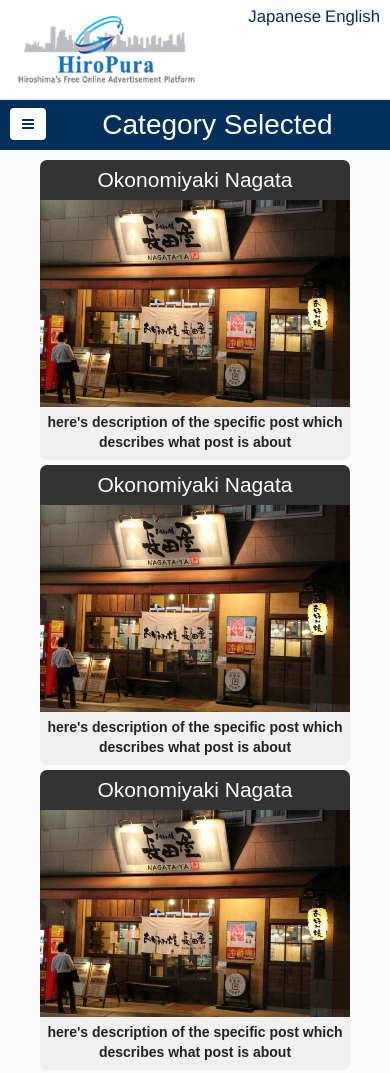
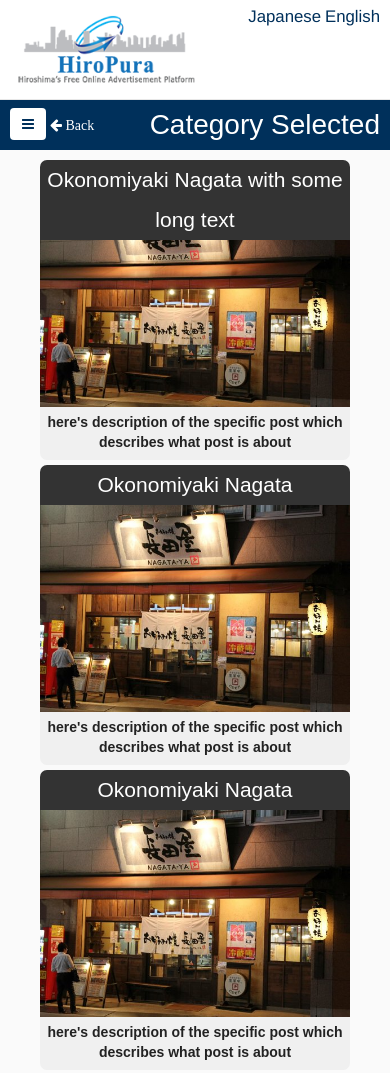
Before and after one commit to phoenixdnd/Hiropura, a plain HTML site: page categories_within.html in a window 390 px wide. Shown: the top 1073 px of the page. Drawn offline with Linux system fonts and the light colour scheme.

Commit message:
added back button

```diff
--- a/categories_within.html
+++ b/categories_within.html
@@ -145,6 +145,9 @@
                                  <button id="toggle_sidebar" class="btn btn-default">
                              <span class="fa fa-bars"></span>
                              </button>
+
+                             <a href="index.html" id="back_link"><span class="fa fa-arrow-left"> Back</span></a>
+
                         </div>
 
 
@@ -154,7 +157,7 @@
 
                         <figure>
                             <a href="full_post.html">
-                                   <h5>Okonomiyaki Nagata</h5>
+                                   <h5>Okonomiyaki Nagata with some long text</h5>
                                     <div class="img_container">
                                     <img src="posts/okonomiyaki_nagata/outdoor_light_view.jpg" class="img-responsive" alt="police or fire station image">
 
--- a/css/admin_pending_post.css
+++ b/css/admin_pending_post.css
@@ -189,8 +189,8 @@
 
 
 #image_view_modal img {
-    width: 100%;
-    height: 100%;
+    width: 600px;
+    height: 500px;
 }
 
 
--- a/css/categories.css
+++ b/css/categories.css
@@ -112,10 +112,19 @@
     color: #ea0101;
 }
 
+#page_content .button_container a#back_link {
+    position: absolute;
+    top: 15px;
+    left: 50px;
+    color: white;
+
+}
+
 #page_content h2 {
     font-family: 'Cairo', sans-serif;
     font-size: 2.5em;
-    padding-left: 45px;
+    padding-left: 90px;
+    padding-right: 10px;
 /*    margin-top: 30px;*/
     margin-top: 0;
     min-height: 50px;
@@ -155,7 +164,7 @@
     color: white;
     font-size: 1.5em;
     font-family: 'Cairo' , sans-serif;
-    z-index: 10000;
+    z-index: 1;
 }
 
 #page_content .row figure .img_container {
@@ -170,6 +179,7 @@
     opacity: 0;
     border: 0;
     color: black;
+    z-index: 2;
 
     -webkit-transition: all .5s;
 
@@ -343,6 +353,7 @@
 
     #page_content h2 {
         font-size: 2em;
+        text-align: right;
     }
 
     #page_content .row {
--- a/css/full_post.css
+++ b/css/full_post.css
@@ -11,6 +11,7 @@
 
 #links img {
     max-width: 320px;
+    min-width: 150px;
     width: 100%;
     display: inline-block;
 
--- a/css/global.css
+++ b/css/global.css
@@ -37,6 +37,7 @@
   max-height: 105px;
 }
 
+
 header .navbar-brand img {
   max-height: 70px;
 }
@@ -69,6 +70,10 @@
 
 header .navbar-nav a:hover {
     text-shadow: -3px 2px 10px gray;
+
+}
+
+header span.fa {
 
 }
 
```
Also changed, not shown: admin/pending_posts.html (+1 -1 lines), categories.html (+2 -0 lines), full_post.html (+5 -1 lines).
